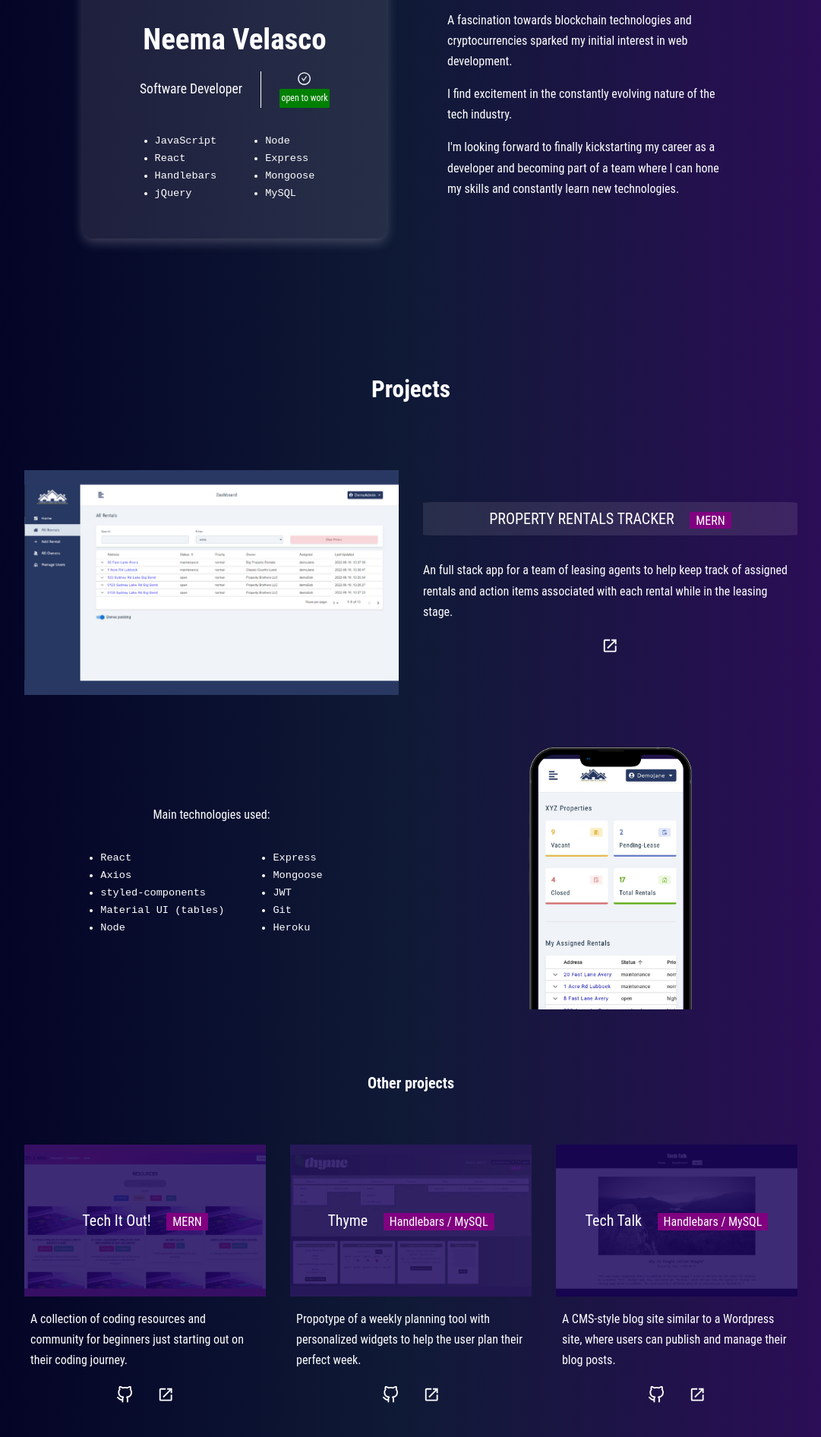
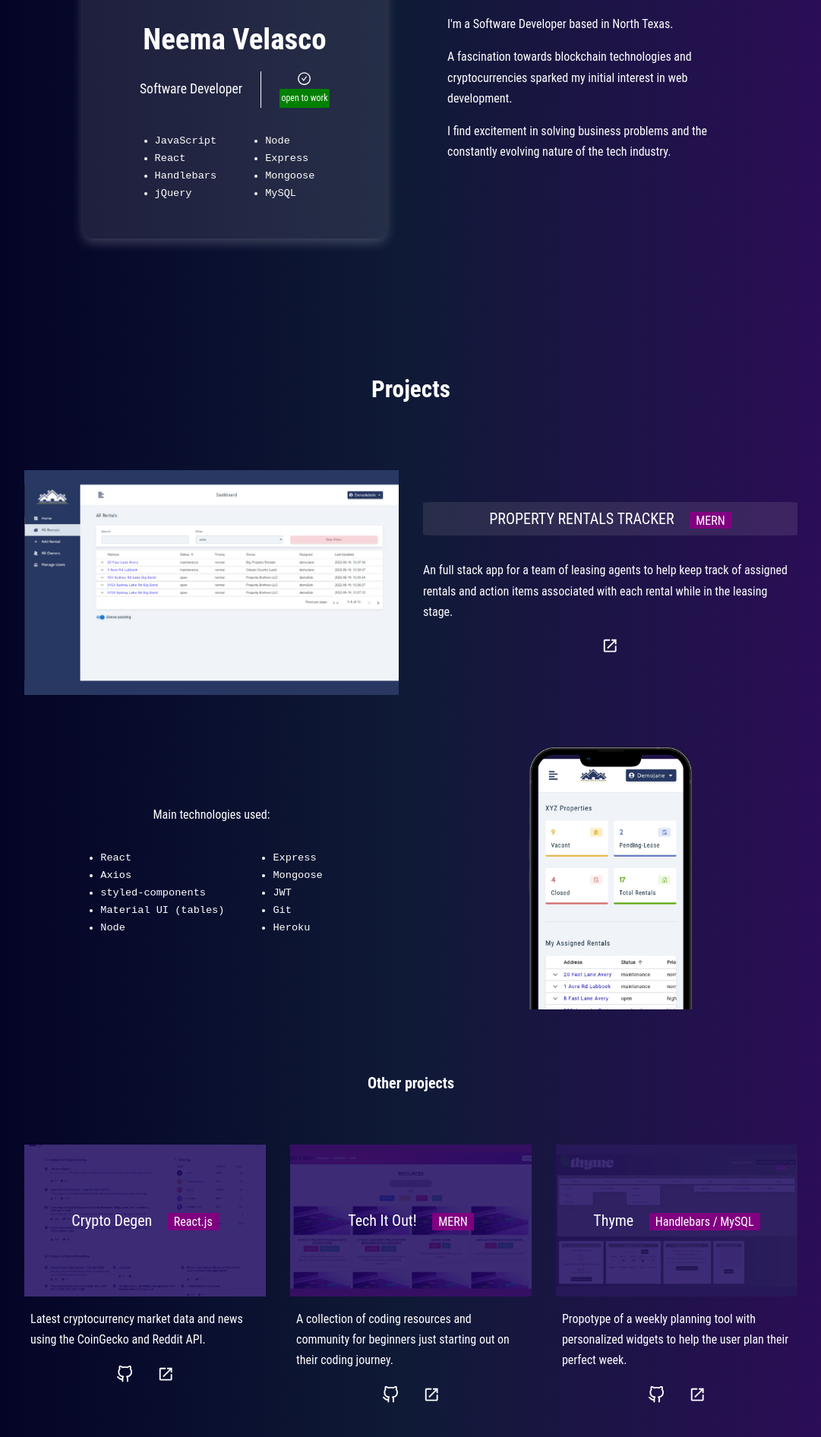
Before and after one commit to nvsco-10/react-portfolio, a React (Create React App) app: page / in a window 1280 px wide. Shown: the part 368-2260 px from the top of the page at 76% size, without its empty margins (99-1180 px from the left). Built offline with nearby package versions, Linux system fonts and the light colour scheme.

Commit message:
update projects

```diff
--- a/src/pages/About.js
+++ b/src/pages/About.js
@@ -42,9 +42,7 @@ const About = () => {
         <p>I'm a Software Developer based in North Texas.</p>
         <p>A fascination towards blockchain technologies and cryptocurrencies sparked my initial interest in web development.
         </p>
-        <p>I find excitement in the constantly evolving nature of the tech industry.
-        </p>
-        <p>I'm looking forward to finally kickstarting my career as a developer and becoming part of a team where I can hone my skills and constantly learn new technologies.
+        <p>I find excitement in solving business problems and the constantly evolving nature of the tech industry.
         </p>
       </div>
 
--- a/src/projects.js
+++ b/src/projects.js
@@ -1,4 +1,11 @@
 const projects = [
+  {
+    title: 'Crypto Degen',
+    badge: 'React.js',
+    description: 'Latest cryptocurrency market data and news using the CoinGecko and Reddit API.',
+    github: 'https://github.com/nvsco-10/crypto-degen',
+    live: 'https://crypto-degen.herokuapp.com/'
+  },
   {
     title: 'Tech It Out!',
     badge: 'MERN',
@@ -13,13 +20,6 @@ const projects = [
     github: 'https://github.com/nvsco-10/g2p-thyme',
     live: 'https://thyme-calendar.herokuapp.com/'
   },
-  {
-    title: 'Tech Talk',
-    badge: 'Handlebars / MySQL',
-    description: 'A CMS-style blog site similar to a Wordpress site, where users can publish and manage their blog posts.',
-    github: 'https://github.com/nvsco-10/tech-talk-cms-blog',
-    live: 'https://lit-temple-46555.herokuapp.com/'
-  },
 ]
 
 export default projects
```
Also changed, not shown: src/assets/wrappers/Projects.js (+4 -3 lines), src/assets/images/crypto.PNG (added), 1 other file (tests, documents, lock files or other folders).
